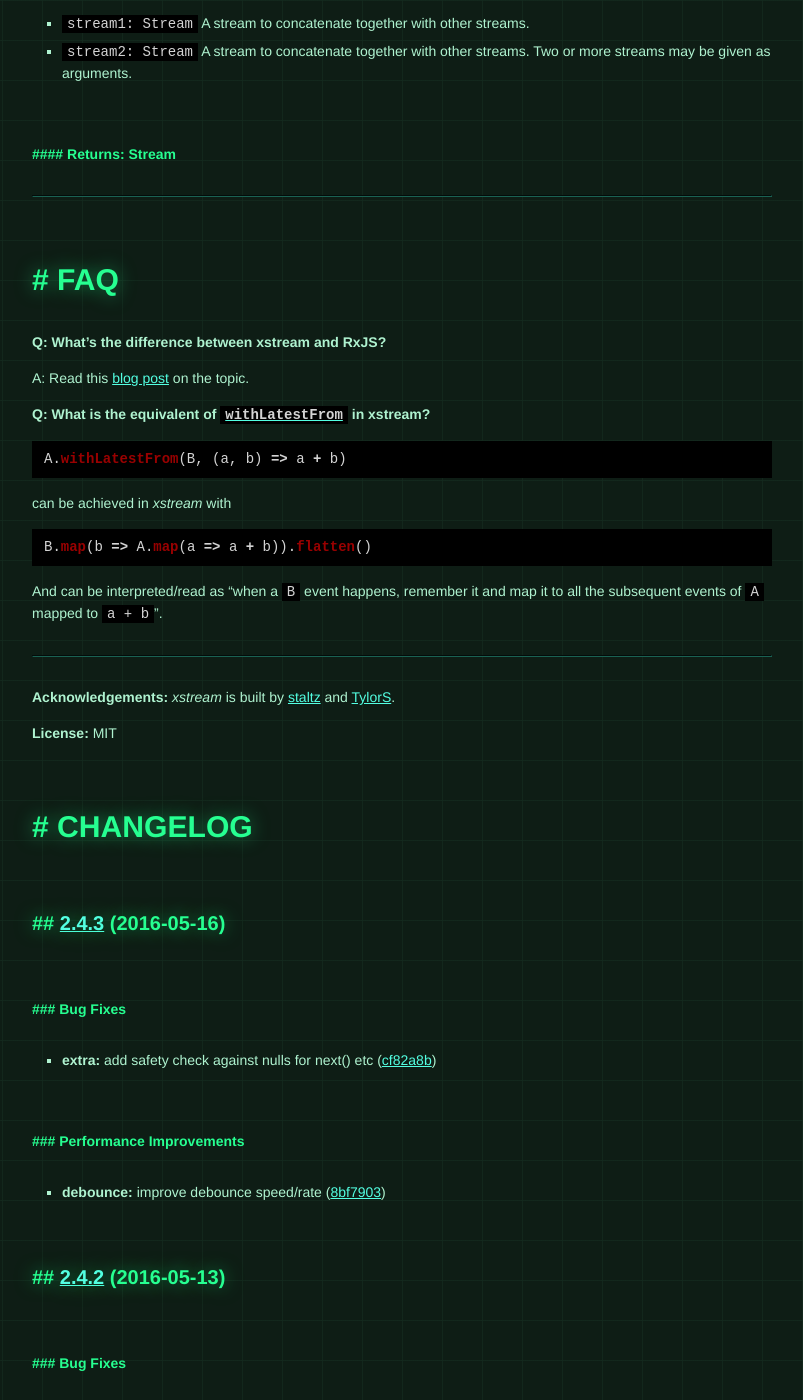
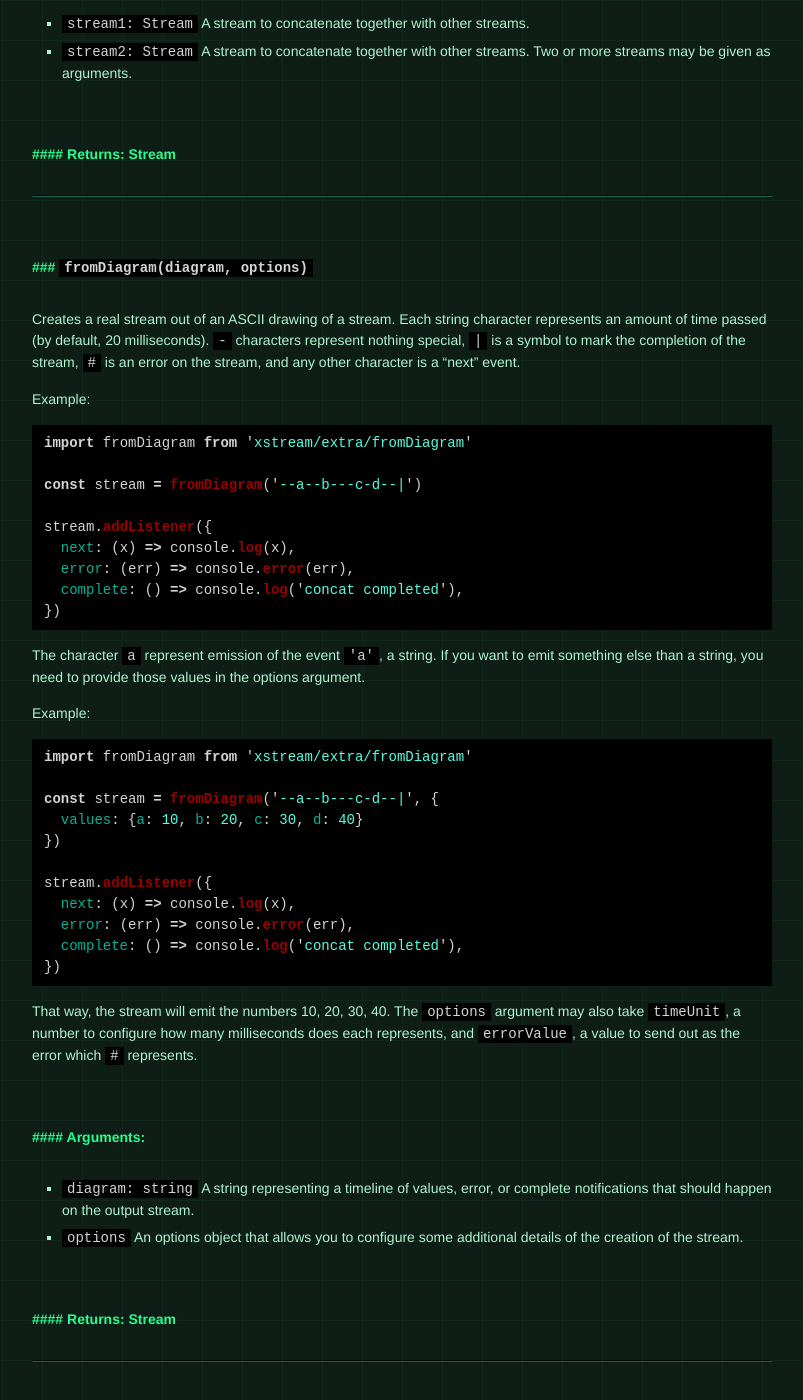
Before and after one commit to staltz/xstream, a Jekyll site: the page built from index.html, in a window 1280 px wide and 1400 px high, scrolled down 24382 px. Shown: the whole window, without its empty margins (238-1041 px from the left). Built offline with Jekyll 4.4.1, drawn with Linux system fonts in a browser that asks for light colours; some web fonts are replaced; some of the changed text lies outside the part shown.

Commit message:
update site

````diff
--- a/_includes/content.md
+++ b/_includes/content.md
@@ -983,6 +983,62 @@
 
 - - -
 
+### <a id="fromDiagram"></a> `fromDiagram(diagram, options)`
+
+Creates a real stream out of an ASCII drawing of a stream. Each string
+character represents an amount of time passed (by default, 20 milliseconds).
+`-` characters represent nothing special, `|` is a symbol to mark the
+completion of the stream, `#` is an error on the stream, and any other
+character is a "next" event.
+
+Example:
+
+```js
+import fromDiagram from 'xstream/extra/fromDiagram'
+
+const stream = fromDiagram('--a--b---c-d--|')
+
+stream.addListener({
+  next: (x) => console.log(x),
+  error: (err) => console.error(err),
+  complete: () => console.log('concat completed'),
+})
+```
+
+The character `a` represent emission of the event `'a'`, a string. If you
+want to emit something else than a string, you need to provide those values
+in the options argument.
+
+Example:
+
+```js
+import fromDiagram from 'xstream/extra/fromDiagram'
+
+const stream = fromDiagram('--a--b---c-d--|', {
+  values: {a: 10, b: 20, c: 30, d: 40}
+})
+
+stream.addListener({
+  next: (x) => console.log(x),
+  error: (err) => console.error(err),
+  complete: () => console.log('concat completed'),
+})
+```
+
+That way, the stream will emit the numbers 10, 20, 30, 40. The `options`
+argument may also take `timeUnit`, a number to configure how many
+milliseconds does each represents, and `errorValue`, a value to send out as
+the error which `#` represents.
+
+#### Arguments:
+
+- `diagram: string` A string representing a timeline of values, error, or complete notifications that should happen on the output stream.
+- `options` An options object that allows you to configure some additional details of the creation of the stream.
+
+#### Returns:  Stream
+
+- - -
+
 # FAQ
 
 **Q: What's the difference between xstream and RxJS?**
@@ -1011,6 +1067,16 @@
 **License:** MIT
 
 # CHANGELOG
+<a name="2.5.0"></a>
+# [2.5.0](https://github.com/staltz/xstream/compare/v2.4.3...v2.5.0) (2016-05-21)
+
+
+### Features
+
+* **extra:** add new extra factory fromDiagram ([d6c4ae5](https://github.com/staltz/xstream/commit/d6c4ae5))
+
+
+
 <a name="2.4.3"></a>
 ## [2.4.3](https://github.com/staltz/xstream/compare/v2.4.2...v2.4.3) (2016-05-16)
 
````
